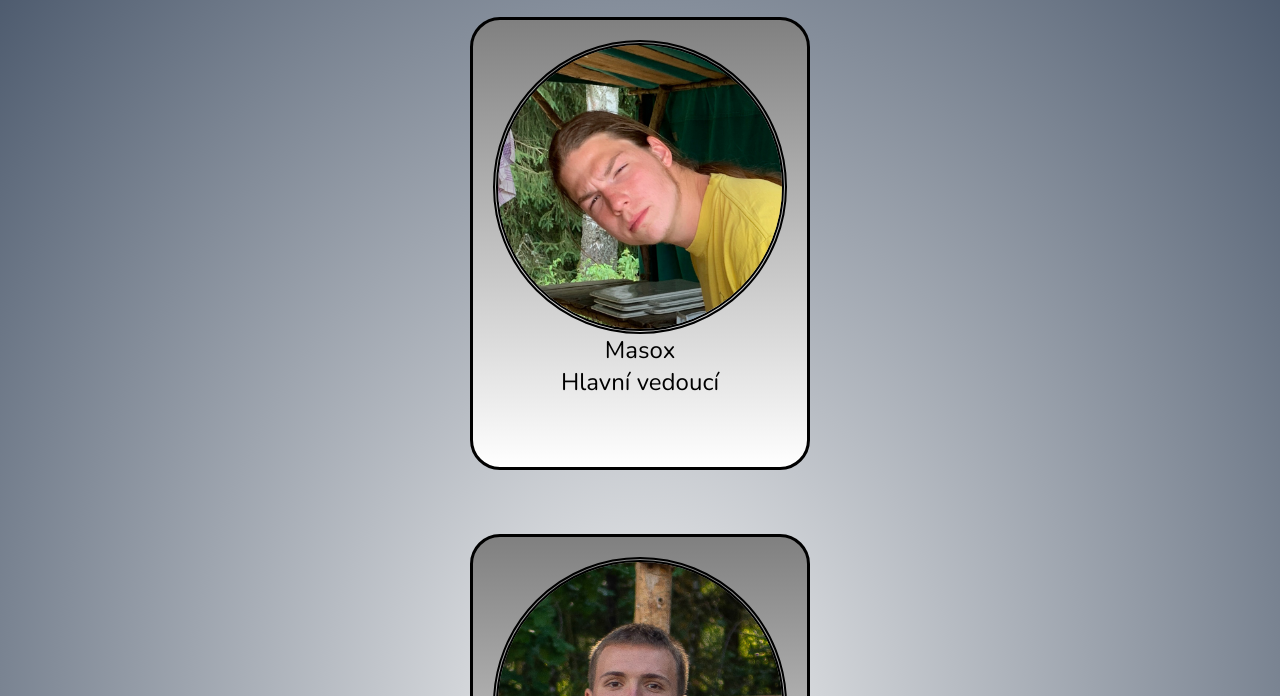
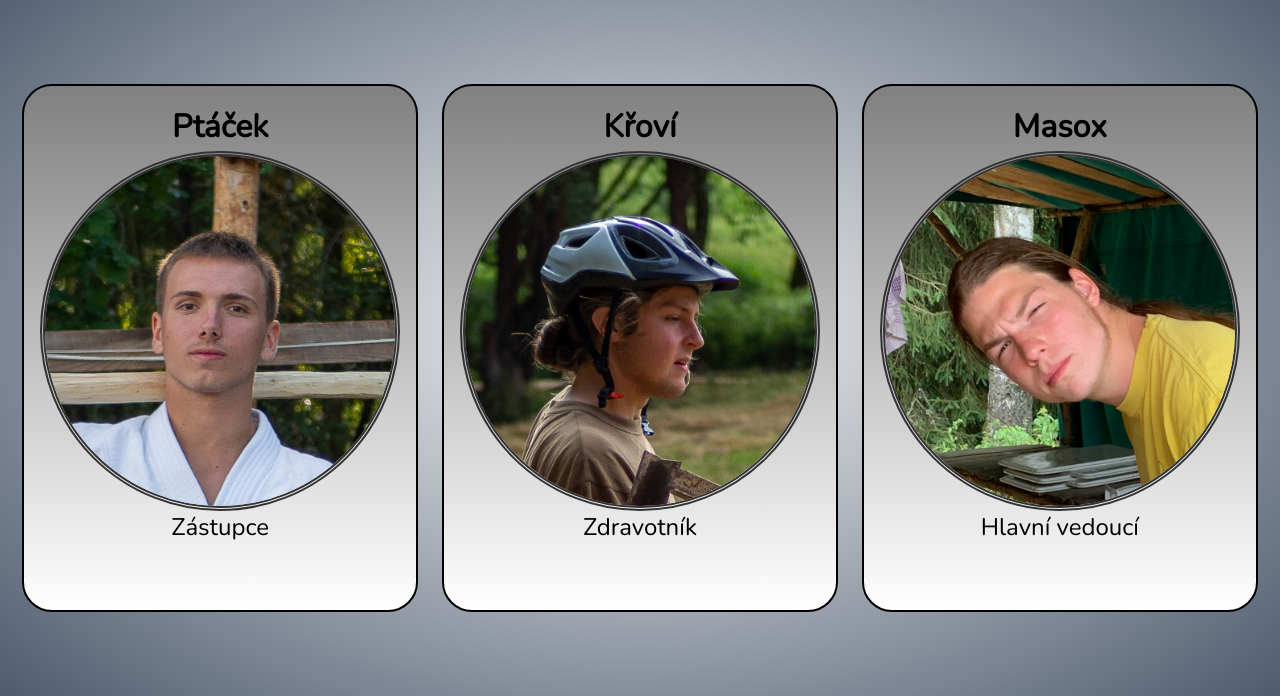
Before and after one commit to Wakinki/css_course, a plain HTML site: page 18_lesson - Mini project/index.html in a window 1280 px wide. Shown: the part 69-765 px from the top of the page. Drawn offline with nearby package versions, Linux system fonts and the light colour scheme.

Commit message:
Edited the code with video, fixed class overwrite

```diff
--- a/18_lesson - Mini project/css/style.css
+++ b/18_lesson - Mini project/css/style.css
@@ -15,6 +15,10 @@
 
 /* general styles */
 
+html {
+      scroll-behavior: smooth;
+}
+
 body {
       font: 1.5rem "Nunito", sans-serif;
       min-height: 100vh;
@@ -28,24 +32,25 @@
 .header,
 .footer {
       position: sticky;
-      display: grid;
-      place-content: center;
-      grid-template-columns: 100%;
       text-align: center;
       background-color: #1e293b;
       color: whitesmoke;
 }
 
+.header {
+      top: 0;
+}
+
 
 .navigation{
       display: flex;
-      gap: 20px;
       justify-content: space-evenly;
       font-weight: bolder;
       padding: 0.5rem;
       background-color: white;
       border-bottom: 2px solid black;
 }
+
 
 .navigation a, .navigation a:visited {
       padding: 5px;
@@ -66,13 +71,12 @@
 }
 
 .main {
+      flex-grow: 1;
       display: flex;
+      flex-direction: column;
       align-items: center;
-      justify-content: center;
       gap: 1.5rem;
-      flex-direction: column;
-      flex-wrap: wrap;
-      flex-grow: 1;
+      padding: 1rem;
 }
 
 .footer {
@@ -80,36 +84,121 @@
 }
 
 .hero-card {
-      margin: 20px 0 20px 0;
-      padding: 20px;
-      /* height: 50svh; */
-      width: 340px;
+      scroll-margin-top: 8rem;
+      padding: 1rem;
+      width: min(100%, 350px);
       aspect-ratio: 3 / 4;
       background-image: linear-gradient(grey, white);
-      border: 3px solid black;
+      border: 2px solid black;
       border-radius: 30px;
       overflow: hidden;
-      text-align: center;
+
+      display: flex;
+      flex-direction: column;
+      align-items: center;
 }
 
-
+.hero-card figure {
+      display: flex;
+      flex-flow: column nowrap;
+}
 
 .hero-card img {
       display: block;
       max-width: 100%;
       height: auto;
-      border: 5px double black;
+      border: 5px double #333;
       border-radius: 50%;
 
 }
 
+
 .hero-card figcaption {
-
+      font-weight: bolder;
+      font-size: 2rem;
+      margin: 1rem;
+      text-align: center;
 }
 
 
 @media screen and (min-width: 576px){
+
+
+      .hero-card {
+            width: min(100%, 400px);
+      }
+
+      .hero-card:last-child {
+            order: -1;
+      }
+
+}
+
+@media screen and (min-width: 768px){
+
+      .main {
+            justify-content: center;
+            flex-flow: row wrap;
+            padding: 1rem;
+      }
+
+      .hero-card {
+            width: min(100%, 325px);
+      }
+
+      .hero-card figure {
+            flex-flow: column-reverse;
+      }
+
+      .hero-card figcaption{
+            margin: 0.1em 0;
+      }
+
+      .card p {
+            margin-top: 1rem;
+      }
+
       .navigation{
             display: none;
       }
 }
+
+@media screen and (min-width: 992px){
+      .hero-card {
+            width: min(100%, 400px);
+      }
+
+      .hero-card:nth-child(2) {
+            order: -1;
+      }
+}
+
+@media screen and (min-width: 1200px){
+     .hero-card{
+      width: min(calc(33% - 1rem), 500px);
+     }
+}
+
+@media screen and (max-height: 425px) and (min-aspect-ratio: 7/4){
+      h1{
+            font-size: 1.5rem;
+      }
+
+      .navigation{
+            display: none;
+      }
+
+      .main {
+            flex-flow: row nowrap;
+            justify-content: space-evenly;
+            align-items: stretch;
+      }
+      .hero-card {
+            width: min(calc(33% - 0.25rem)), 200px;
+      }
+
+      .hero-card figcaption, .hero-card p {
+            font-size: 1.25rem;
+      }
+
+}
--- a/18_lesson - Mini project/index.html
+++ b/18_lesson - Mini project/index.html
@@ -9,16 +9,15 @@
   <body>
     <header class="header">
       <h1>Our Staff</h1>
+      <nav class="navigation">
+        <a href="#profile1">Masox</a>
+        <a href="#profile2">Ptáček</a>
+        <a href="#profile3">Křoví</a>
+      </nav>
     </header>
 
-    <nav class="navigation">
-      <a href="#profile1">Masox</a>
-      <a href="#profile2">Ptáček</a>
-      <a href="#profile3">Křoví</a>
-    </nav>
-
     <main class="main">
-      <div class="hero-card">
+      <article class="hero-card" id="profile1">
         <figure>
           <img
             src="img/masox_hero.jpg"
@@ -29,8 +28,8 @@
           <figcaption>Masox</figcaption>
         </figure>
         <p><span class="nowrap">Hlavní vedoucí</span></p>
-      </div>
-      <div class="hero-card">
+      </article>
+      <article class="hero-card" id="profile2">
         <figure>
           <img
             src="img/ptacek_hero.jpg"
@@ -41,8 +40,8 @@
           <figcaption>Ptáček</figcaption>
         </figure>
         <p>Zástupce</p>
-      </div>
-      <div class="hero-card">
+      </article>
+      <article class="hero-card" id="profile3">
         <figure>
           <img
             src="img/krovi_hero.jpg"
@@ -53,7 +52,7 @@
           <figcaption>Křoví</figcaption>
         </figure>
         <p>Zdravotník</p>
-      </div>
+      </article>
     </main>
 
     <footer class="footer">
```
